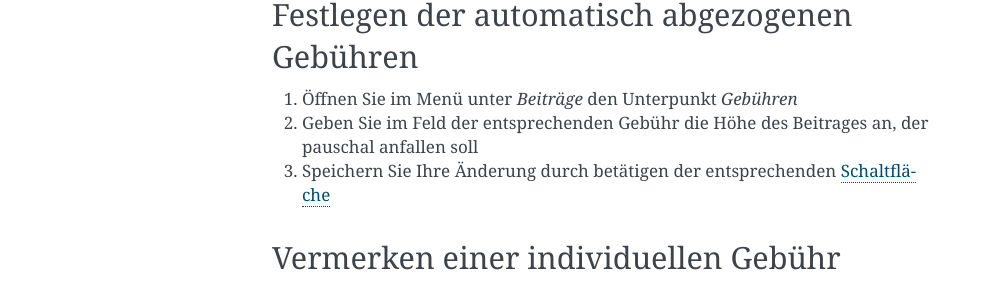
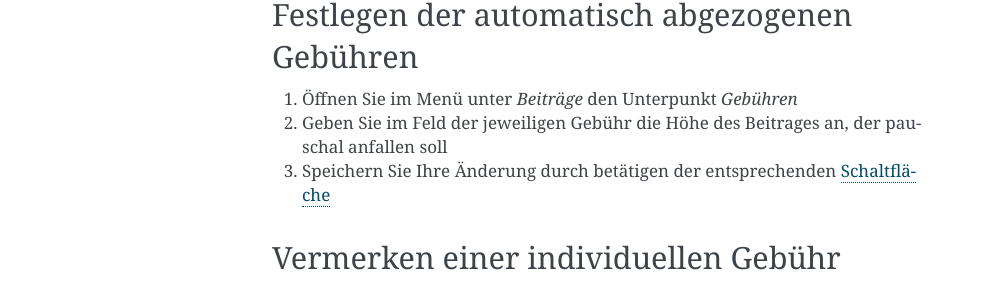
Before and after one commit to goalio/docs, a Sphinx documentation site: the page built from docs/module/finanzen/gebuehren.rst, in a window 1280 px wide. Shown: the part 836-1134 px from the top of the page, without its empty margins (148-1141 px from the left). Built offline with Sphinx 7.4.7, drawn with Linux system fonts in a browser that asks for light colours; formulas are drawn with MathJax 3.

Commit message:
Update gebuehren.rst

```diff
--- a/docs/module/finanzen/gebuehren.rst
+++ b/docs/module/finanzen/gebuehren.rst
@@ -29,7 +29,7 @@ Festlegen der automatisch abgezogenen Gebühren
 
 1. Öffnen Sie im Menü unter *Beiträge* den Unterpunkt *Gebühren*
 
-2. Geben Sie im Feld der entsprechenden Gebühr die Höhe des Beitrages an, der pauschal anfallen soll
+2. Geben Sie im Feld der jeweiligen Gebühr die Höhe des Beitrages an, der pauschal anfallen soll
 
 3. Speichern Sie Ihre Änderung durch betätigen der entsprechenden Schaltfläche_
 
```
